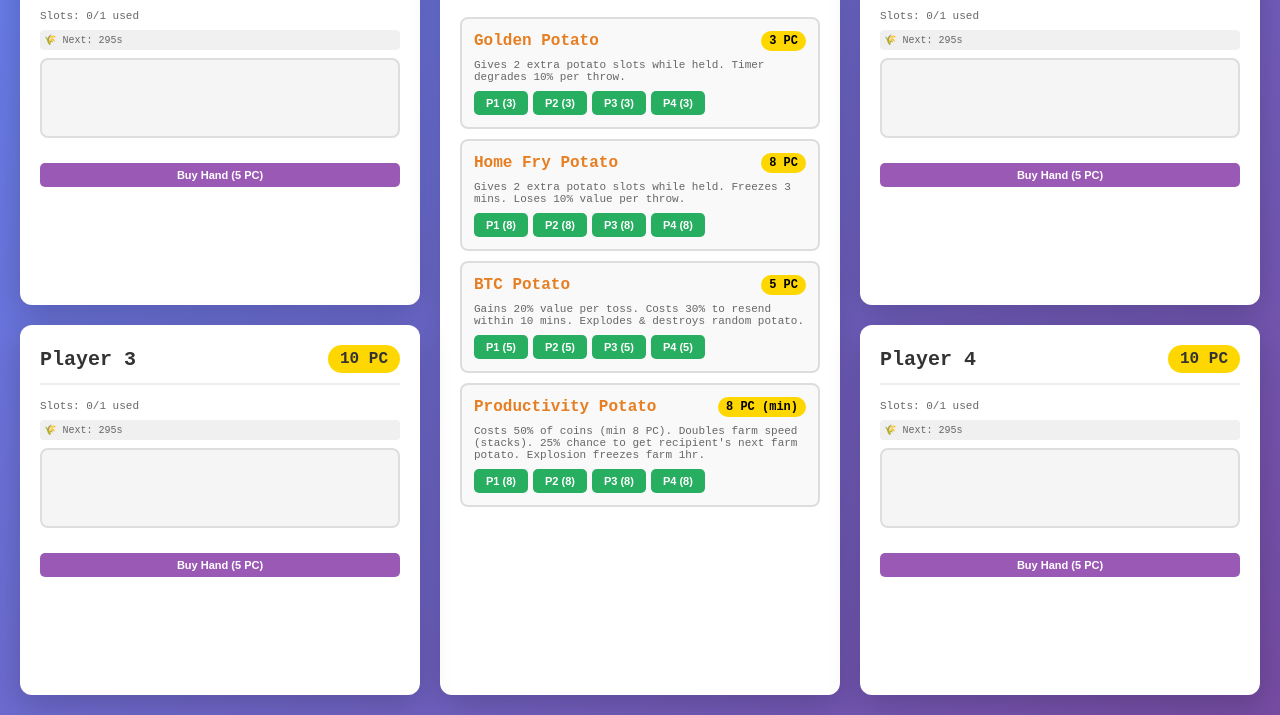
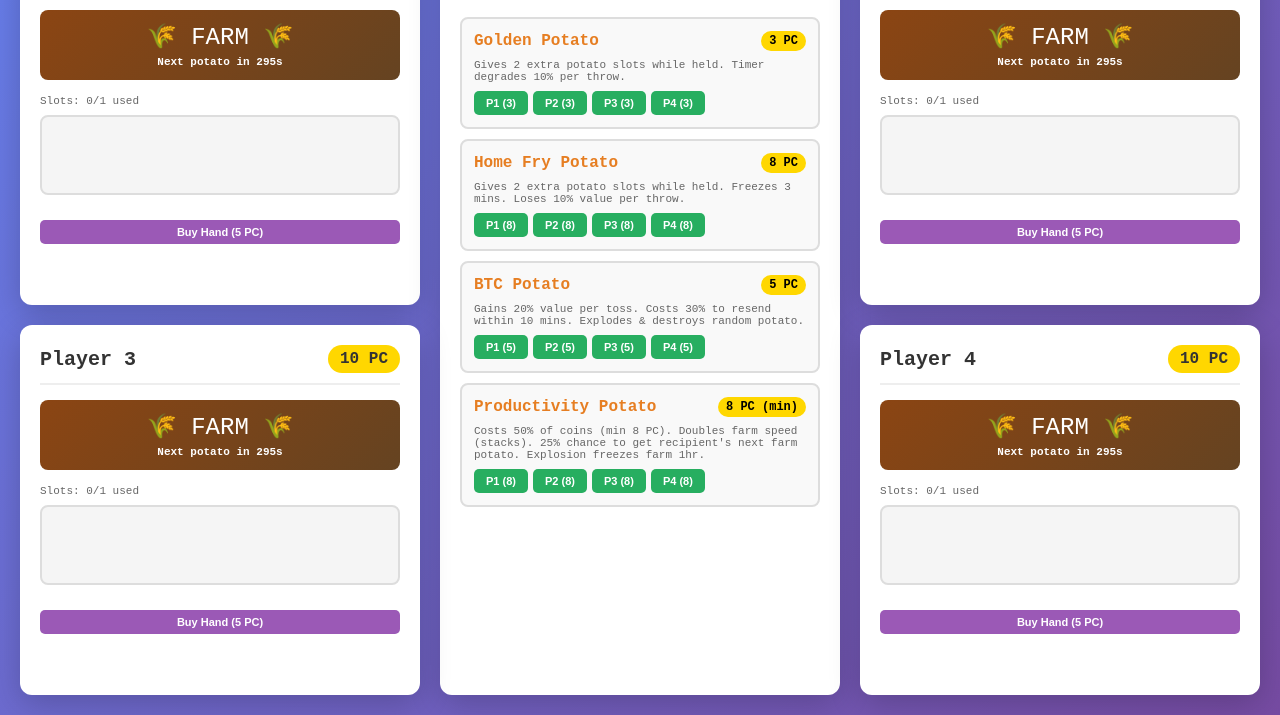
Before and after one commit to joshuakrafchin/potatogame, a plain HTML site: page index.html in a window 1280 px wide. Shown: the part 85-800 px from the top of the page. Drawn offline with Linux system fonts and the light colour scheme.

Commit message:
Add visual farm display for each player
- Farm appears as a brown box (blue when frozen) above player hands
- Shows countdown timer until next potato production
- Displays productivity multiplier when active
- Clear visual feedback for farm status

```diff
--- a/index.html
+++ b/index.html
@@ -61,6 +61,37 @@
             border-radius: 20px;
             font-weight: bold;
             color: #333;
+        }
+
+        .farm {
+            background: linear-gradient(135deg, #8b4513, #654321);
+            border-radius: 8px;
+            padding: 12px;
+            margin-bottom: 15px;
+            color: white;
+            text-align: center;
+            position: relative;
+            overflow: hidden;
+        }
+
+        .farm.frozen {
+            background: linear-gradient(135deg, #4a90e2, #2874d4);
+        }
+
+        .farm-icon {
+            font-size: 24px;
+            margin-bottom: 5px;
+        }
+
+        .farm-timer {
+            font-size: 11px;
+            font-weight: bold;
+        }
+
+        .farm-speed {
+            font-size: 9px;
+            opacity: 0.8;
+            margin-top: 3px;
         }
 
         .hands-container {
@@ -887,16 +918,23 @@
                 ? player.farmFrozenUntil - now
                 : Math.max(0, player.farmNextProduction - now);
             const productivityCount = getProductivityCount(playerId);
-            const farmStatus = farmFrozen
-                ? `❄️ Frozen: ${Math.ceil(timeUntilProduce / 1000 / 60)}m`
-                : `🌾 Next: ${Math.ceil(timeUntilProduce / 1000)}s ${productivityCount > 0 ? `(${productivityCount}x speed)` : ''}`;
+
+            const farmIcon = farmFrozen ? '❄️' : '🌾';
+            const farmTimerText = farmFrozen
+                ? `Frozen for ${Math.ceil(timeUntilProduce / 1000 / 60)} min`
+                : `Next potato in ${Math.ceil(timeUntilProduce / 1000)}s`;
+            const farmSpeedText = !farmFrozen && productivityCount > 0
+                ? `${Math.pow(2, productivityCount)}x Speed (${productivityCount} Productivity)`
+                : '';
 
             handsContainer.innerHTML = `
+                <div class="farm ${farmFrozen ? 'frozen' : ''}">
+                    <div class="farm-icon">${farmIcon} FARM ${farmIcon}</div>
+                    <div class="farm-timer">${farmTimerText}</div>
+                    ${farmSpeedText ? `<div class="farm-speed">${farmSpeedText}</div>` : ''}
+                </div>
                 <div style="font-size: 11px; color: #666; margin-bottom: 8px;">
                     Slots: ${usedSlots}/${availableSlots} used ${bonusSlots > 0 ? `(+${bonusSlots} bonus)` : ''}
-                </div>
-                <div style="font-size: 10px; color: #666; margin-bottom: 8px; padding: 4px; background: #f0f0f0; border-radius: 4px;">
-                    ${farmStatus}
                 </div>
                 ${handsHtml}
             `;
```
